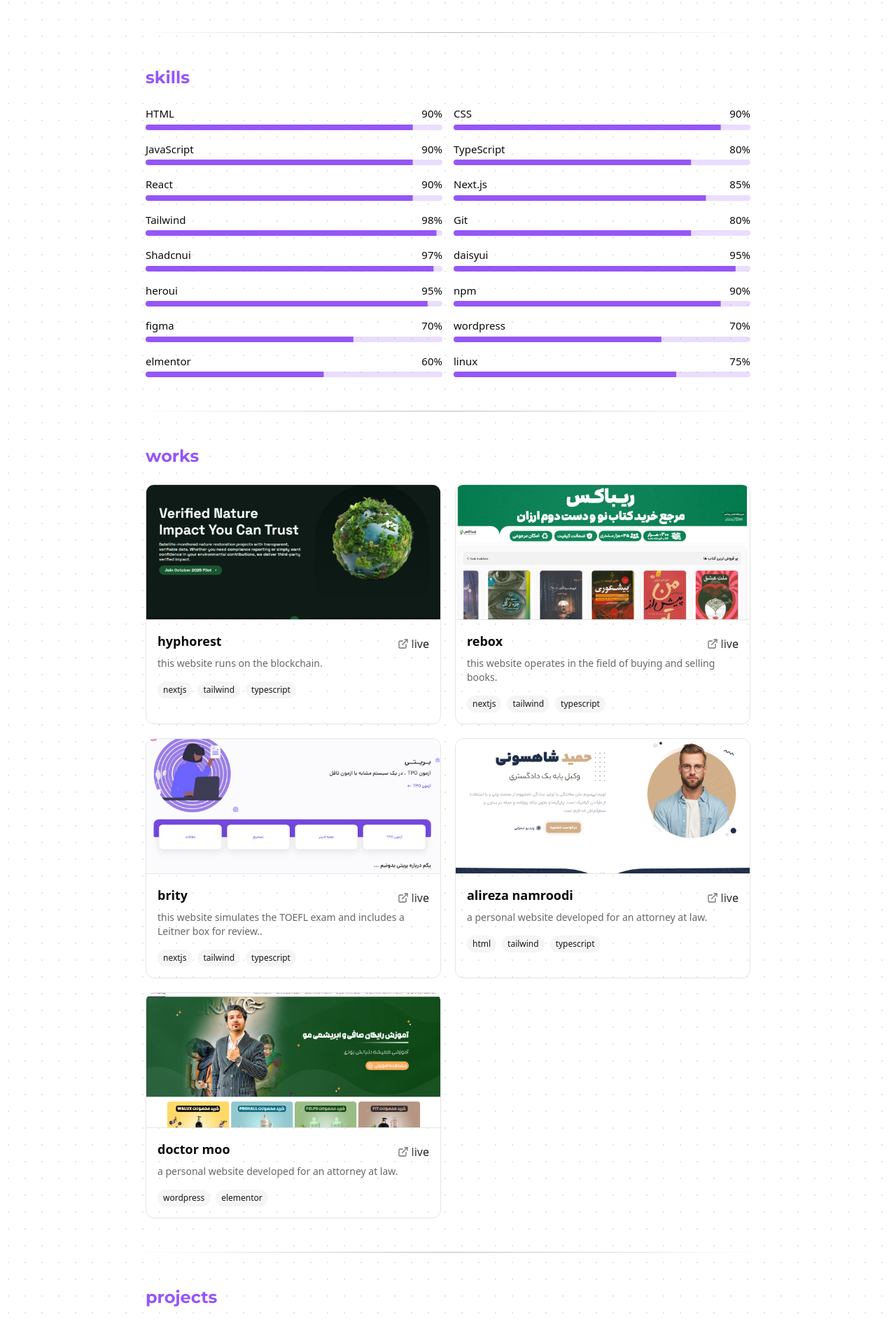
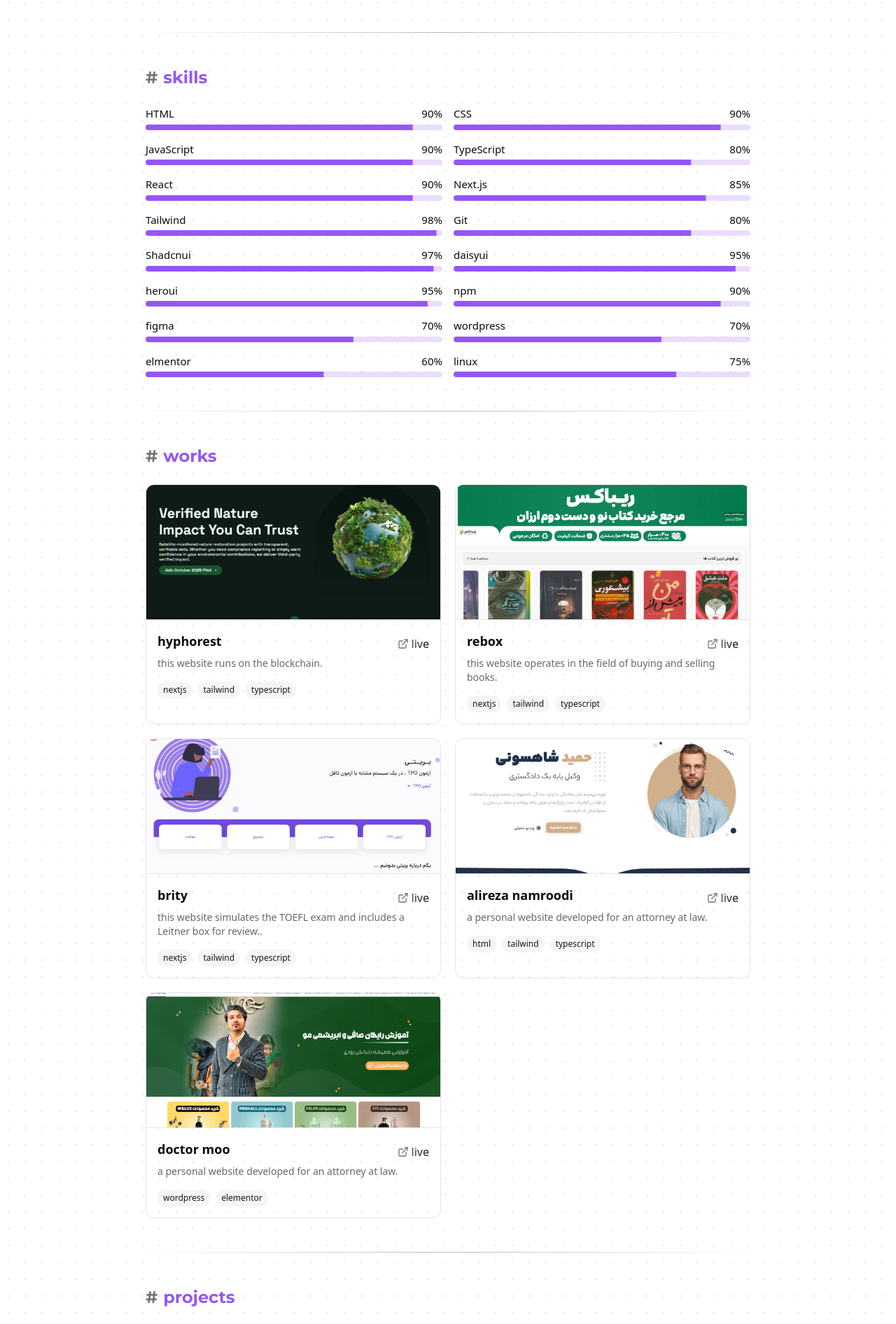
Before and after one commit to chaos-seeker/portfolio, a Next.js app: page / in a window 1280 px wide. Shown: the part 368-2260 px from the top of the page at 70% size. Built offline with nearby package versions, Linux system fonts and the light colour scheme.

Commit message:
chore: new changes

```diff
--- a/components/smooth-scroll.tsx
+++ b/components/smooth-scroll.tsx
@@ -73,6 +73,61 @@ export default function SmoothScroll(props: SmoothScrollProps) {
     };
   }, [mounted, containerRef]);
 
+  // Handle anchor links with smooth scroll
+  useEffect(() => {
+    if (!mounted || containerRef) return;
+
+    const handleAnchorClick = (e: MouseEvent) => {
+      const target = e.target as HTMLElement;
+      const anchor = target.closest('a[href^="#"]') as HTMLAnchorElement;
+
+      if (anchor && anchor.getAttribute('href')?.startsWith('#')) {
+        e.preventDefault();
+        const hash = anchor.getAttribute('href')?.slice(1);
+        if (!hash) return;
+
+        const element = document.getElementById(hash);
+        if (!element) return;
+
+        const elementRect = element.getBoundingClientRect();
+        const absoluteElementTop = elementRect.top + window.scrollY;
+        const offset = 100; // Offset for header
+
+        window.scrollTo({
+          top: absoluteElementTop - offset,
+          behavior: 'smooth',
+        });
+      }
+    };
+
+    // Handle initial hash on page load
+    const handleInitialHash = () => {
+      const hash = window.location.hash.slice(1);
+      if (!hash) return;
+
+      setTimeout(() => {
+        const element = document.getElementById(hash);
+        if (!element) return;
+
+        const elementRect = element.getBoundingClientRect();
+        const absoluteElementTop = elementRect.top + window.scrollY;
+        const offset = 100;
+
+        window.scrollTo({
+          top: absoluteElementTop - offset,
+          behavior: 'smooth',
+        });
+      }, 100);
+    };
+
+    document.addEventListener('click', handleAnchorClick);
+    handleInitialHash();
+
+    return () => {
+      document.removeEventListener('click', handleAnchorClick);
+    };
+  }, [mounted, containerRef]);
+
   // Disable smoothing for touch unless explicitly enabled
   const smoothingEnabled = useMemo(() => {
     return mounted && (enabledOnTouch ? true : !isTouchDevice);
--- a/containers/routes/home/projects.tsx
+++ b/containers/routes/home/projects.tsx
@@ -1,13 +1,19 @@
 import { CardItem } from '@/components/card-item';
+import Link from 'next/link';
 
 export const Projects = () => {
   return (
     <section>
       <div className="container">
         <div>
-          <h2 className="text-primary mb-6 font-mono text-2xl font-bold">
-            projects
-          </h2>
+          <div className="flex items-center gap-2 mb-6">
+            <Link href="#projects" id="projects" className="text-muted-foreground font-mono text-2xl font-bold">
+              #
+            </Link>
+            <h2 className="text-primary font-mono text-2xl font-bold">
+              projects
+            </h2>
+          </div>
           <div className="grid grid-cols-1 gap-5 sm:grid-cols-2">
             <CardItem
               image="/images/projects-killua.jpg"
@@ -15,7 +21,7 @@ export const Projects = () => {
               description="local storage management library for react applications."
               technologies={['typescript']}
               code="https://github.com/chaos-seeker/killua"
-              live='https://www.npmjs.com/package/killua'
+              live="https://www.npmjs.com/package/killua"
             />
             <CardItem
               image="/images/projects-shopi.jpg"
@@ -23,7 +29,7 @@ export const Projects = () => {
               description="a shopping website."
               technologies={['nextjs', 'tailwind', 'typescript']}
               code="https://github.com/chaos-seeker/shopi"
-              live='https://shopifa.vercel.app/'
+              live="https://shopifa.vercel.app/"
             />
             <CardItem
               image="/images/projects-ava-movie.jpg"
@@ -31,7 +37,7 @@ export const Projects = () => {
               description="a film website."
               technologies={['nextjs', 'tailwind', 'typescript']}
               code="https://github.com/chaos-seeker/ava-movie"
-              live='https://ava-movie.vercel.app/'
+              live="https://ava-movie.vercel.app/"
             />
             <CardItem
               image="/images/projects-bank-dash.jpg"
--- a/containers/routes/home/skills.tsx
+++ b/containers/routes/home/skills.tsx
@@ -1,14 +1,20 @@
 import { Progress } from '@/ui/progress';
+import Link from 'next/link';
 
 export const Skills = () => {
   return (
     <section>
       <div className="container">
         <div>
-          <h2 className="text-primary mb-6 font-mono text-2xl font-bold">
-          skills
-          </h2>
-          <div className="flex grid grid-cols-1 flex-col gap-4 lg:grid-cols-2">
+        <div className="flex items-center gap-2 mb-6">
+            <Link href="#skills" id="skills" className="text-muted-foreground font-mono text-2xl font-bold">
+              #
+            </Link>
+            <h2 className="text-primary font-mono text-2xl font-bold">
+              skills
+            </h2>
+          </div>
+          <div className="grid grid-cols-1 flex-col gap-4 lg:grid-cols-2">
             <ProgressItem title="HTML" value={90} />
             <ProgressItem title="CSS" value={90} />
             <ProgressItem title="JavaScript" value={90} />
--- a/containers/routes/home/works.tsx
+++ b/containers/routes/home/works.tsx
@@ -1,13 +1,19 @@
 import { CardItem } from '@/components/card-item';
+import Link from 'next/link';
 
 export const Works = () => {
   return (
     <section>
       <div className="container">
         <div>
-          <h2 className="text-primary mb-6 font-mono text-2xl font-bold">
-            works
-          </h2>
+        <div className="flex items-center gap-2 mb-6">
+            <Link href="#works" id="works" className="text-muted-foreground font-mono text-2xl font-bold">
+              #
+            </Link>
+            <h2 className="text-primary font-mono text-2xl font-bold">
+              works
+            </h2>
+          </div>
           <div className="grid grid-cols-1 gap-5 sm:grid-cols-2">
             <CardItem
               image="/images/works-hyphorest.jpg"
```
